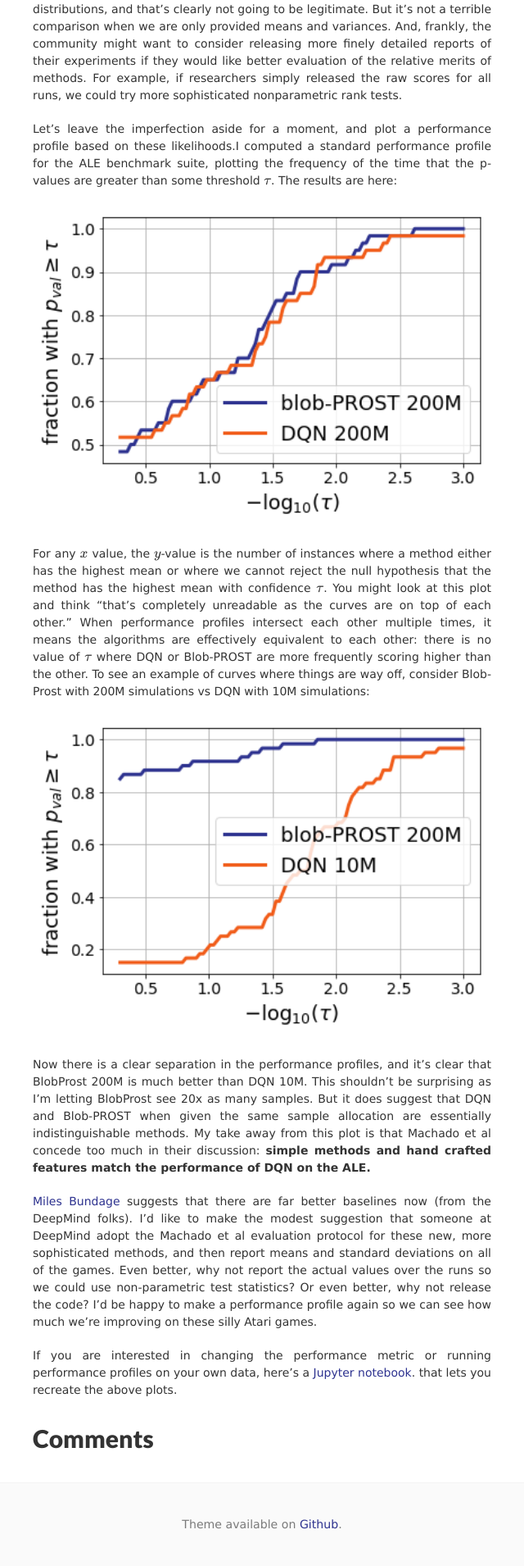
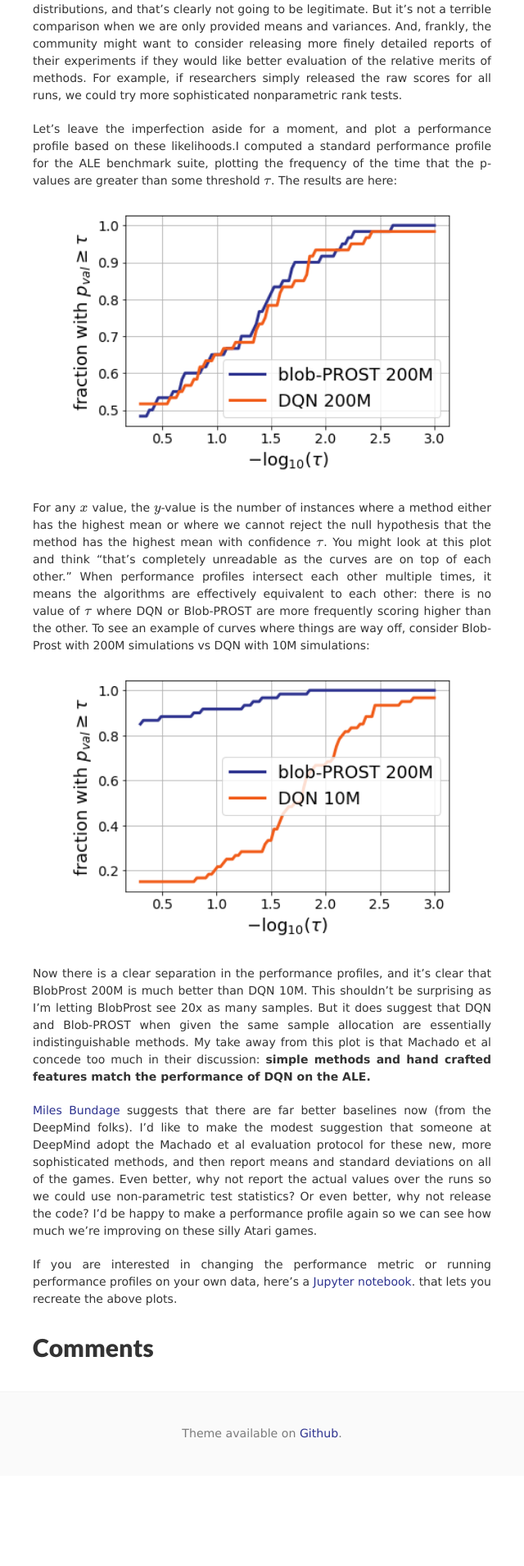
Before and after one commit to benjamin-recht/benjamin-recht.github.io, a Jekyll site: the page built from _posts/2018-03-26-performance-profiles.md, in a window 1280 px wide. Shown: the part 2164-4074 px from the top of the page at 82% size, without its empty margins (320-960 px from the left). Built offline with Jekyll 4.4.1, drawn with Linux system fonts in a browser that asks for light colours; nearby versions of some CDN libraries; formulas are drawn with MathJax 3; comment, search, counter and statistics services are not loaded; after the commit the page ends 3964 px from its top, so only the background shows below that.

Commit message:
resized figures

```diff
--- a/_posts/2018-03-26-performance-profiles.md
+++ b/_posts/2018-03-26-performance-profiles.md
@@ -42,12 +42,12 @@ Now, this is a *very* imperfect measure. T-tests are assuming Gaussian distribut
 Let’s leave the imperfection aside for a moment, and plot a performance profile based on these likelihoods.I computed a standard performance profile for the ALE benchmark suite, plotting the frequency of the time that the p-values are greater than some threshold $\tau$. The results are here:
 
 {: .center}
-![you are all crazy, shallow learning is as good as deep learning for atari](/assets/rl/perfprof/perf_prof.png){:width="560px"}
+![you are all crazy, shallow learning is as good as deep learning for atari](/assets/rl/perfprof/perf_prof.png){:width="480px"}
 
 For any $x$ value, the $y$-value is the number of instances where a method either has the highest mean or where we cannot reject the null hypothesis that the method has the highest mean with confidence $\tau$.  You might look at this plot and think “that’s completely unreadable as the curves are on top of each other.” When performance profiles intersect each other multiple times, it means the algorithms are effectively equivalent to each other: there is no value of $\tau$ where DQN or Blob-PROST are more frequently scoring higher than the other. To see an example of curves where things are way off, consider Blob-Prost with 200M simulations vs DQN with 10M simulations:
 
 {: .center}
-![these two algorithms are not the same](/assets/rl/perfprof/perf_prof2.png){:width="560px"}
+![these two algorithms are not the same](/assets/rl/perfprof/perf_prof2.png){:width="480px"}
 
 Now there is a clear separation in the performance profiles, and it’s clear that BlobProst 200M is much better than DQN 10M. This shouldn’t be surprising as I’m letting BlobProst see 20x as many samples.  But it does suggest that DQN and Blob-PROST when given the same sample allocation are essentially indistinguishable methods. My take away from this plot is that Machado et al concede too much in their discussion: **simple methods and hand crafted features match the performance of DQN on the ALE.**
 
```
